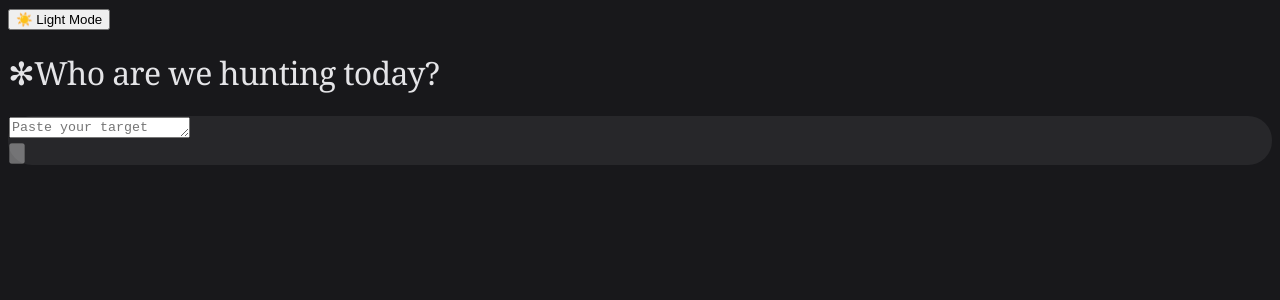
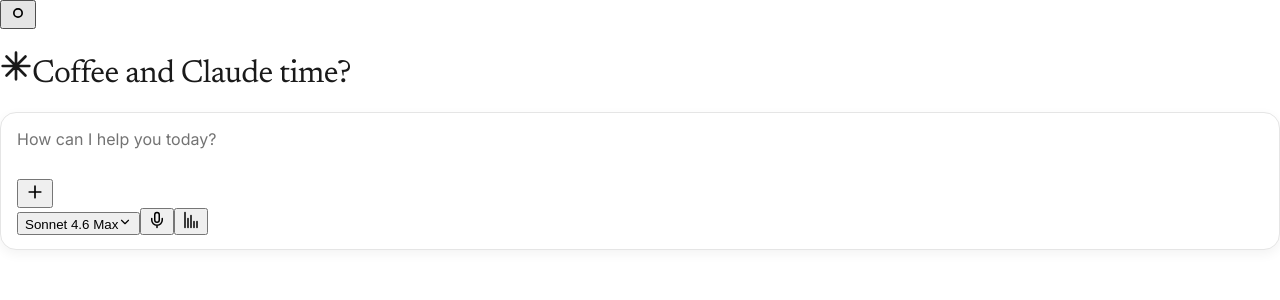
Before and after one commit to rai-analytics/sbh-lead-intel-web, a Next.js app: page / in a window 1280 px wide. Shown: the top 300 px of the page. Built offline with nearby package versions, Linux system fonts and the light colour scheme.

Commit message:
UI Overhaul: Exact Claude 1:1 Clone

```diff
--- a/src/app/globals.css
+++ b/src/app/globals.css
@@ -3,81 +3,78 @@
 @tailwind utilities;
 
 :root {
-  --background: #ffffff;
-  --foreground: #1a1a1a;
-  --panel-bg: #f5f5f5;
-  --border: #e0e0e0;
-  --accent: #000000;
-  --accent-foreground: #ffffff;
-  --muted: #666666;
+  --bg-color: #ffffff;
+  --text-color: #1a1a1a;
+  --panel-bg: #ffffff;
+  --border-color: #e5e5e5;
+  --placeholder-color: #737373;
+  --shadow-color: rgba(0, 0, 0, 0.05);
 }
 
 .dark {
-  --background: #18181b; /* Deep matte gray, like Claude/Gemini */
-  --foreground: #e4e4e7;
-  --panel-bg: #27272a;   /* Input box color */
-  --border: #3f3f46;
-  --accent: #ffffff;
-  --accent-foreground: #000000;
-  --muted: #a1a1aa;
+  --bg-color: #242424;
+  --text-color: #ececec;
+  --panel-bg: #2f2f2f;
+  --border-color: #3f3f3f;
+  --placeholder-color: #8a8a8a;
+  --shadow-color: rgba(0, 0, 0, 0.2);
 }
 
 body {
-  color: var(--foreground);
-  background: var(--background);
-  font-family: -apple-system, BlinkMacSystemFont, "Segoe UI", Roboto, Helvetica, Arial, sans-serif;
-  transition: background-color 0.3s ease, color 0.3s ease;
+  color: var(--text-color);
+  background-color: var(--bg-color);
+  font-family: var(--font-inter), -apple-system, sans-serif;
+  transition: background-color 0.2s ease, color 0.2s ease;
   min-height: 100vh;
+  margin: 0;
   display: flex;
   flex-direction: column;
 }
 
-/* Clever Serif Greeting */
-.clever-greeting {
-  font-family: ui-serif, Georgia, Cambria, "Times New Roman", Times, serif;
+.serif-heading {
+  font-family: var(--font-newsreader), ui-serif, Georgia, serif;
   font-weight: 400;
   letter-spacing: -0.02em;
 }
 
-/* Minimalist Input Box */
-.minimal-input {
-  background: var(--panel-bg);
-  border: 1px solid transparent;
-  border-radius: 24px;
+.claude-input-container {
+  background-color: var(--panel-bg);
+  border: 1px solid var(--border-color);
+  border-radius: 16px;
+  box-shadow: 0 4px 12px var(--shadow-color);
   transition: all 0.2s ease;
+  padding: 14px 16px;
 }
 
-.minimal-input:focus-within {
-  border-color: var(--border);
-  box-shadow: 0 4px 20px rgba(0, 0, 0, 0.1);
+.claude-textarea {
+  width: 100%;
+  background: transparent;
+  border: none;
+  outline: none;
+  color: var(--text-color);
+  resize: none;
+  font-family: var(--font-inter), sans-serif;
+  font-size: 16px;
+  line-height: 1.5;
+  padding: 0;
+  min-height: 24px;
 }
 
-.dark .minimal-input:focus-within {
-  box-shadow: 0 4px 20px rgba(0, 0, 0, 0.4);
+.claude-textarea::placeholder {
+  color: var(--placeholder-color);
 }
 
-/* Subtle Spinner (Replacing the giant scanner) */
-@keyframes spin-slow {
-  from { transform: rotate(0deg); }
-  to { transform: rotate(360deg); }
+/* Scrollbar */
+::-webkit-scrollbar {
+  width: 6px;
 }
-
-.subtle-spinner {
-  animation: spin-slow 2s linear infinite;
-  opacity: 0.7;
-}
-
-/* Scrollbar styling for input area */
-textarea::-webkit-scrollbar {
-  width: 8px;
-}
-textarea::-webkit-scrollbar-track {
+::-webkit-scrollbar-track {
   background: transparent;
 }
-textarea::-webkit-scrollbar-thumb {
-  background: var(--border);
+::-webkit-scrollbar-thumb {
+  background: var(--border-color);
   border-radius: 4px;
 }
-textarea::-webkit-scrollbar-thumb:hover {
-  background: var(--muted);
+::-webkit-scrollbar-thumb:hover {
+  background: var(--placeholder-color);
 }
--- a/src/app/layout.tsx
+++ b/src/app/layout.tsx
@@ -1,20 +1,21 @@
 import type { Metadata } from "next";
-import { Geist, Geist_Mono } from "next/font/google";
+import { Inter, Newsreader } from "next/font/google";
 import "./globals.css";
 
-const geistSans = Geist({
-  variable: "--font-geist-sans",
+const inter = Inter({
+  variable: "--font-inter",
   subsets: ["latin"],
 });
 
-const geistMono = Geist_Mono({
-  variable: "--font-geist-mono",
+const newsreader = Newsreader({
+  variable: "--font-newsreader",
   subsets: ["latin"],
+  style: ["normal", "italic"],
 });
 
 export const metadata: Metadata = {
-  title: "Create Next App",
-  description: "Generated by create next app",
+  title: "Coffee and Claude time?",
+  description: "Lead Intelligence Agent",
 };
 
 export default function RootLayout({
@@ -23,7 +24,7 @@
   children: React.ReactNode;
 }>) {
   return (
-    <html lang="en" className={`${geistSans.variable} ${geistMono.variable}`}>
+    <html lang="en" className={`${inter.variable} ${newsreader.variable}`}>
       <body>{children}</body>
     </html>
   );
--- a/src/app/page.tsx
+++ b/src/app/page.tsx
@@ -1,6 +1,6 @@
 'use client';
 
-import { useState, useEffect } from 'react';
+import { useState, useEffect, useRef } from 'react';
 
 type LeadResult = {
   id: number;
@@ -14,19 +14,39 @@
   const [input, setInput] = useState('');
   const [results, setResults] = useState<LeadResult[]>([]);
   const [isProcessing, setIsProcessing] = useState(false);
+  const textareaRef = useRef<HTMLTextAreaElement>(null);
 
   useEffect(() => {
-    document.documentElement.classList.add('dark'); // Force dark by default for the minimalist look
+    // Check system preference or default to dark
+    const isDark = window.matchMedia('(prefers-color-scheme: dark)').matches;
+    if (!isDark) {
+      setTheme('light');
+      document.documentElement.classList.remove('dark');
+    } else {
+      document.documentElement.classList.add('dark');
+    }
   }, []);
 
   const toggleTheme = () => {
     const newTheme = theme === 'dark' ? 'light' : 'dark';
     setTheme(newTheme);
-    document.documentElement.classList.toggle('dark');
+    if (newTheme === 'dark') {
+      document.documentElement.classList.add('dark');
+    } else {
+      document.documentElement.classList.remove('dark');
+    }
+  };
+
+  const handleInput = (e: React.ChangeEvent<HTMLTextAreaElement>) => {
+    setInput(e.target.value);
+    if (textareaRef.current) {
+      textareaRef.current.style.height = 'auto';
+      textareaRef.current.style.height = `${Math.min(textareaRef.current.scrollHeight, 200)}px`;
+    }
   };
 
   const handleProcess = async () => {
-    if (!input.trim()) return;
+    if (!input.trim() || isProcessing) return;
 
     const lines = input.split('\n').filter(line => line.trim() !== '');
 
@@ -39,6 +59,8 @@
 
     setResults(initialResults);
     setIsProcessing(true);
+    setInput('');
+    if (textareaRef.current) textareaRef.current.style.height = 'auto';
 
     for (let i = 0; i < lines.length; i++) {
       const line = lines[i];
@@ -71,111 +93,108 @@
     }
   };
 
-  const exportCSV = () => {
-    const headers = "Original Lead,Verified URL,Confidence\n";
-    const rows = results.map(r => `"${r.originalText}","${r.url}","${r.confidence}"`).join('\n');
-    const blob = new Blob([headers + rows], { type: 'text/csv' });
-    const url = window.URL.createObjectURL(blob);
-    const a = document.createElement('a');
-    a.href = url;
-    a.download = 'verified_leads.csv';
-    a.click();
-  };
+  return (
+    <main className="min-h-screen flex flex-col items-center pt-32 px-4 relative">
 
-  return (
-    <main className="min-h-screen flex flex-col items-center justify-center p-6 sm:p-12 transition-colors duration-300">
-
-      {/* Top Navigation */}
-      <div className="fixed top-0 left-0 w-full flex justify-end p-6 z-10">
+      {/* Subtle theme toggle top right */}
       <button
         onClick={toggleTheme}
-          className="text-sm font-medium px-4 py-2 rounded-full bg-[var(--panel-bg)] border border-[var(--border)] text-[var(--foreground)] hover:opacity-80 transition-opacity"
+        className="absolute top-6 right-6 text-[var(--placeholder-color)] hover:text-[var(--text-color)] transition-colors p-2"
+        title="Toggle Theme"
       >
-          {theme === 'dark' ? '☀️ Light Mode' : '🌙 Dark Mode'}
+        <svg width="20" height="20" viewBox="0 0 24 24" fill="none" stroke="currentColor" strokeWidth="2" strokeLinecap="round" strokeLinejoin="round">
+          {theme === 'dark' ? (
+            <path d="M12 3a6 6 0 0 0 9 9 9 9 0 1 1-9-9Z" />
+          ) : (
+            <circle cx="12" cy="12" r="5" />
+          )}
+        </svg>
       </button>
-      </div>
 
-      <div className={`w-full max-w-2xl flex flex-col items-center transition-all duration-700 ease-in-out ${results.length > 0 ? '-translate-y-24' : ''}`}>
+      <div className={`w-full max-w-[760px] flex flex-col items-center transition-all duration-700 ease-in-out ${results.length > 0 ? '-translate-y-20' : ''}`}>
 
-        {/* Clever Greeting */}
-        <h1 className="clever-greeting text-3xl sm:text-4xl md:text-5xl text-center mb-8 sm:mb-12 font-medium text-[var(--foreground)] tracking-tight">
-          <span className="text-orange-400 mr-3">✻</span>
-          Who are we hunting today?
+        {/* Exact Claude Heading */}
+        <h1 className="serif-heading text-[40px] text-center mb-10 flex items-center justify-center gap-3">
+          <svg width="32" height="32" viewBox="0 0 24 24" fill="none" xmlns="http://www.w3.org/2000/svg" className="text-[#d97757]">
+            <path d="M12 2v20M2 12h20M4.9 4.9l14.2 14.2M4.9 19.1L19.1 4.9M8 8l8 8M8 16l8-8" stroke="currentColor" strokeWidth="2" strokeLinecap="round"/>
+          </svg>
+          Coffee and Claude time?
         </h1>
 
-        {/* Minimalist Input Area */}
-        <div className="w-full relative minimal-input p-1">
+        {/* Exact Claude Input Box */}
+        <div className="w-full claude-input-container">
           <textarea
-            className="w-full bg-transparent text-[var(--foreground)] p-4 sm:p-5 pr-12 rounded-[20px] outline-none resize-none placeholder:text-[var(--muted)] text-base sm:text-lg min-h-[60px]"
-            rows={Math.min(5, Math.max(1, input.split('\n').length))}
-            placeholder="Paste your target leads here..."
+            ref={textareaRef}
+            className="claude-textarea"
+            placeholder="How can I help you today?"
             value={input}
-            onChange={(e) => setInput(e.target.value)}
+            onChange={handleInput}
             onKeyDown={handleKeyDown}
           />
 
-          <div className="absolute bottom-3 right-3 flex items-center gap-2">
-            <button
-              onClick={handleProcess}
-              disabled={isProcessing || !input.trim()}
-              className="p-2 rounded-full hover:bg-[var(--border)] transition-colors disabled:opacity-50 text-[var(--foreground)]"
-            >
-              {isProcessing ? (
-                <svg className="w-5 h-5 subtle-spinner" viewBox="0 0 24 24" fill="none" xmlns="http://www.w3.org/2000/svg">
-                  <path d="M12 2V6M12 18V22M6 12H2M22 12H18M19.07 4.93L16.24 7.76M7.76 16.24L4.93 19.07M19.07 19.07L16.24 16.24M7.76 7.76L4.93 4.93" stroke="currentColor" strokeWidth="2" strokeLinecap="round" strokeLinejoin="round"/>
+          <div className="flex items-center justify-between mt-8 text-[var(--placeholder-color)]">
+            {/* Plus Icon */}
+            <button className="p-1.5 hover:bg-[var(--border-color)] rounded-md transition-colors">
+              <svg width="20" height="20" viewBox="0 0 24 24" fill="none" stroke="currentColor" strokeWidth="2" strokeLinecap="round" strokeLinejoin="round">
+                <path d="M12 5v14M5 12h14" />
               </svg>
-              ) : (
-                <svg className="w-5 h-5" fill="none" stroke="currentColor" viewBox="0 0 24 24" xmlns="http://www.w3.org/2000/svg">
-                  <path strokeLinecap="round" strokeLinejoin="round" strokeWidth={2} d="M14 5l7 7m0 0l-7 7m7-7H3" />
+            </button>
+
+            {/* Right Controls */}
+            <div className="flex items-center gap-4 text-sm">
+              <button className="flex items-center gap-1 hover:text-[var(--text-color)] transition-colors font-medium">
+                Sonnet 4.6 Max
+                <svg width="14" height="14" viewBox="0 0 24 24" fill="none" stroke="currentColor" strokeWidth="2" strokeLinecap="round" strokeLinejoin="round">
+                  <path d="m6 9 6 6 6-6" />
                 </svg>
-              )}
+              </button>
+
+              <button className="p-1 hover:text-[var(--text-color)] transition-colors">
+                <svg width="18" height="18" viewBox="0 0 24 24" fill="none" stroke="currentColor" strokeWidth="2" strokeLinecap="round" strokeLinejoin="round">
+                  <path d="M12 2a3 3 0 0 0-3 3v7a3 3 0 0 0 6 0V5a3 3 0 0 0-3-3Z" />
+                  <path d="M19 10v2a7 7 0 0 1-14 0v-2M12 19v3" />
+                </svg>
+              </button>
+
+              <button className="p-1 hover:text-[var(--text-color)] transition-colors">
+                <svg width="18" height="18" viewBox="0 0 24 24" fill="none" stroke="currentColor" strokeWidth="2" strokeLinecap="round" strokeLinejoin="round">
+                  <path d="M4 22V2m4 20V10m4 12V6m4 16v-8m4 8V14" />
+                </svg>
               </button>
             </div>
           </div>
+        </div>
+
+        {/* Processing Indicator */}
+        {isProcessing && (
+          <div className="w-full mt-6 flex justify-center">
+            <svg className="w-6 h-6 animate-spin text-[#d97757]" viewBox="0 0 24 24" fill="none" stroke="currentColor"><circle cx="12" cy="12" r="10" strokeWidth="2" strokeDasharray="30" strokeLinecap="round"/></svg>
+          </div>
+        )}
 
       </div>
 
-      {/* Results Area */}
+      {/* Results List */}
       {results.length > 0 && (
-        <div className="w-full max-w-3xl mt-8 animate-fade-in flex flex-col gap-4">
-          <div className="flex justify-end mb-2">
-            <button
-              onClick={exportCSV}
-              className="text-sm font-medium px-4 py-2 rounded-full bg-[var(--panel-bg)] border border-[var(--border)] text-[var(--foreground)] hover:opacity-80 transition-opacity flex items-center gap-2"
-            >
-              <svg className="w-4 h-4" fill="none" stroke="currentColor" viewBox="0 0 24 24"><path strokeLinecap="round" strokeLinejoin="round" strokeWidth={2} d="M4 16v1a3 3 0 003 3h10a3 3 0 003-3v-1m-4-4l-4 4m0 0l-4-4m4 4V4" /></svg>
-              Export CSV
-            </button>
-          </div>
-
+        <div className="w-full max-w-[760px] mt-8 flex flex-col gap-3 pb-20">
           {results.map((result) => (
-            <div key={result.id} className="minimal-input p-5 flex flex-col sm:flex-row sm:items-center justify-between gap-4 group">
-              <div className="flex-1 min-w-0">
-                <p className="font-medium text-[var(--foreground)] truncate mb-1">{result.originalText}</p>
-                <div className="flex items-center gap-2 text-sm">
+            <div key={result.id} className="w-full text-sm sm:text-base border-b border-[var(--border-color)] pb-3 flex flex-col gap-1">
+              <div className="font-medium text-[var(--text-color)]">{result.originalText}</div>
+              <div className="flex items-center gap-2">
                 {result.confidence === 'PENDING' ? (
-                    <span className="text-[var(--muted)] flex items-center gap-2">
-                      <svg className="w-3 h-3 subtle-spinner" viewBox="0 0 24 24" fill="none" stroke="currentColor"><circle cx="12" cy="12" r="10" strokeWidth="2" strokeDasharray="30" strokeLinecap="round"/></svg>
-                      Scanning...
+                  <span className="text-[var(--placeholder-color)] flex items-center gap-2 text-sm">
+                    <svg className="w-3 h-3 animate-spin" viewBox="0 0 24 24" fill="none" stroke="currentColor"><circle cx="12" cy="12" r="10" strokeWidth="2" strokeDasharray="30" strokeLinecap="round"/></svg>
+                    Analyzing...
                   </span>
                 ) : (
-                    <a href={result.url.startsWith('http') ? result.url : '#'} target="_blank" rel="noreferrer" className="text-blue-400 hover:text-blue-300 truncate transition-colors">
+                  <div className="flex items-center gap-3 w-full">
+                    <span className={`w-2 h-2 rounded-full flex-shrink-0 ${result.confidence === 'HIGH' ? 'bg-green-500' : 'bg-red-500'}`}></span>
+                    <a href={result.url.startsWith('http') ? result.url : '#'} target="_blank" rel="noreferrer" className="text-blue-400 hover:underline truncate">
                       {result.url}
                     </a>
+                  </div>
                 )}
               </div>
-              </div>
-
-              {result.confidence !== 'PENDING' && (
-                <div className="flex-shrink-0">
-                  <span className={`inline-flex items-center gap-1.5 px-3 py-1 rounded-full text-xs font-medium border ${
-                    result.confidence === 'HIGH' ? 'bg-green-500/10 text-green-400 border-green-500/20' : 'bg-red-500/10 text-red-400 border-red-500/20'
-                  }`}>
-                    <span className={`w-1.5 h-1.5 rounded-full ${result.confidence === 'HIGH' ? 'bg-green-400' : 'bg-red-400'}`}></span>
-                    {result.confidence}
-                  </span>
-                </div>
-              )}
             </div>
           ))}
         </div>
```
Lines whose indentation alone changed are shown as unchanged.
